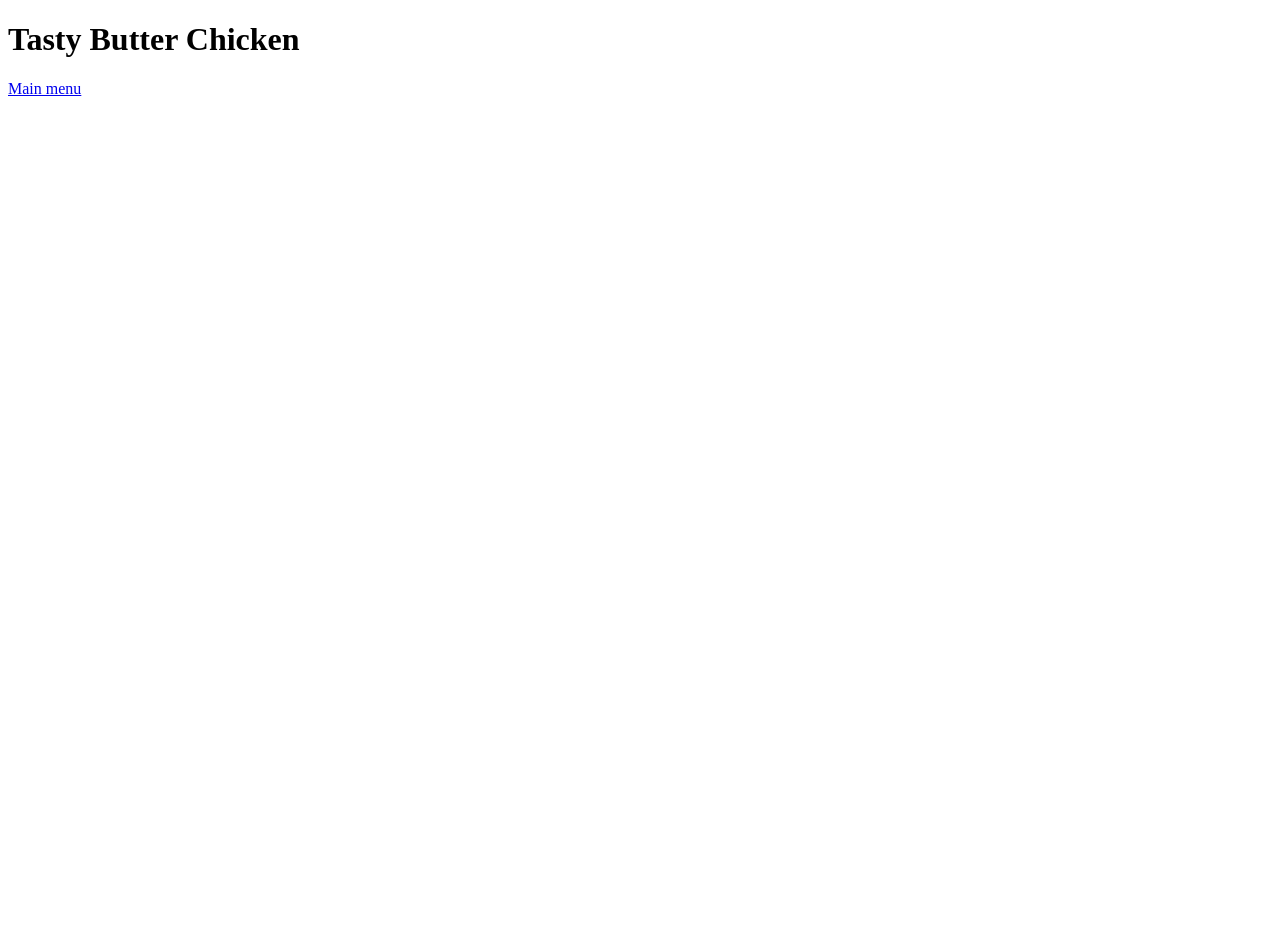
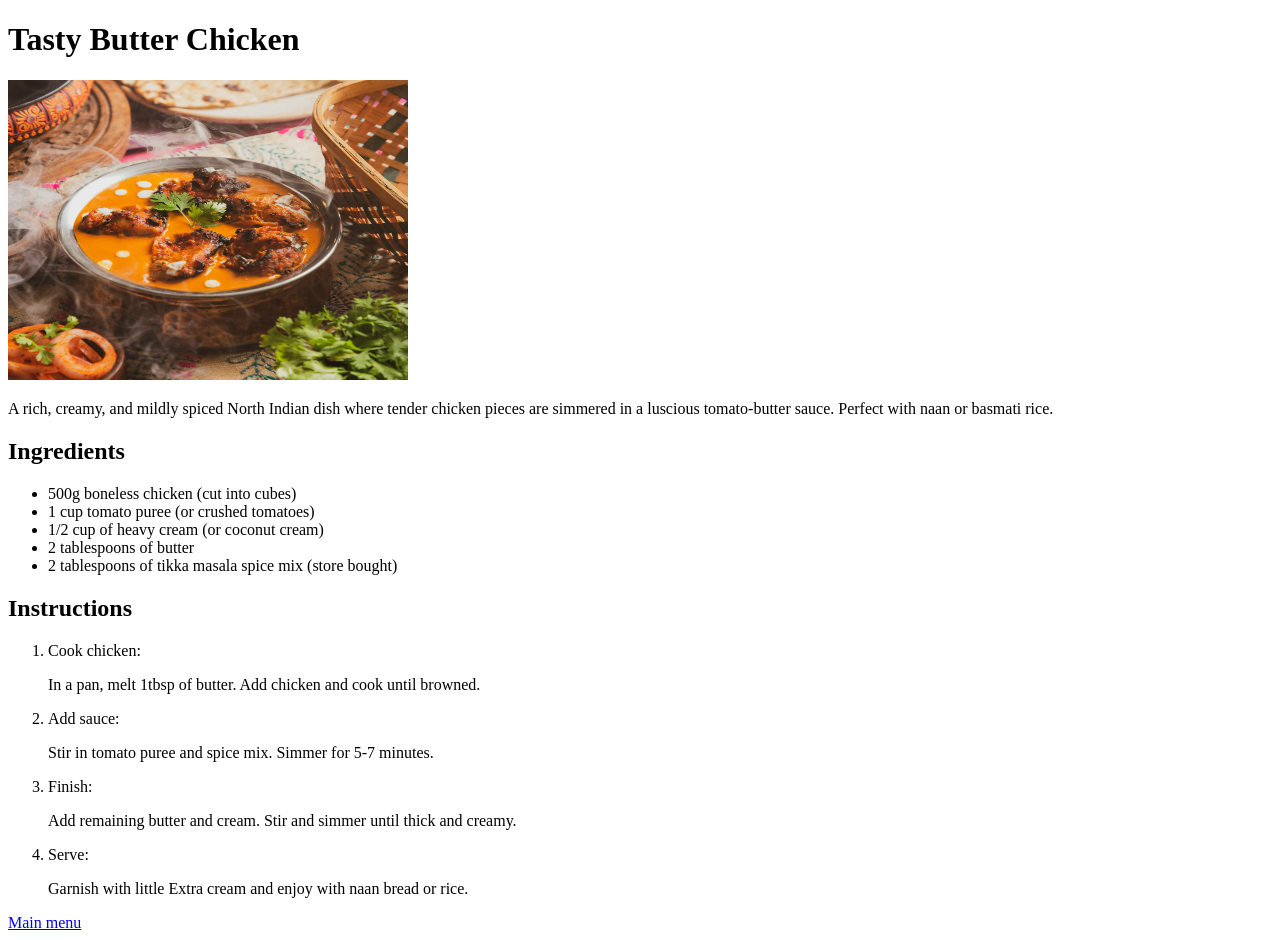
Before and after one commit to jasko998/odin-recipes, a plain HTML site: page recipes/butterchicken.html in a window 1280 px wide. Before the commit the page ends 800 px from the top, so only its background shows below. Drawn offline with Linux system fonts and the light colour scheme.

Commit message:
Finished project

```diff
--- a/recipes/butterchicken.html
+++ b/recipes/butterchicken.html
@@ -4,6 +4,29 @@
         <h1>Tasty Butter Chicken</h1>
     </head>
     <body>
+        <img src="/images/bchicken.jpg" width="400" height="300">
+        <p>A rich, creamy, and mildly spiced North Indian dish where tender chicken pieces are simmered in a luscious tomato-butter sauce. Perfect with naan or basmati rice.
+        </p>
+        <h2>Ingredients</h2>
+        <ul>
+            <li>500g boneless chicken (cut into cubes)</li>
+            <li>1 cup tomato puree (or crushed tomatoes)</li>
+            <li>1/2 cup of heavy cream (or coconut cream)</li>
+            <li>2 tablespoons of butter</li>
+            <li>2 tablespoons of tikka masala spice mix (store bought)</li>
+        </ul>
+
+        <h2>Instructions</h2>
+        <ol>
+            <li>Cook chicken:</li>
+            <p>In a pan, melt 1tbsp of butter. Add chicken and cook until browned.</p>
+            <li>Add sauce:</li>
+            <p>Stir in tomato puree and spice mix. Simmer for 5-7 minutes.</p>
+            <li>Finish:</li>
+            <p>Add remaining butter and cream. Stir and simmer until thick and creamy.</p>
+            <li>Serve:</li>
+            <p>Garnish with little Extra cream and enjoy with naan bread or rice.</p>
+        </ol>
 
 
         <a href="../index.html">Main menu</a>
```
